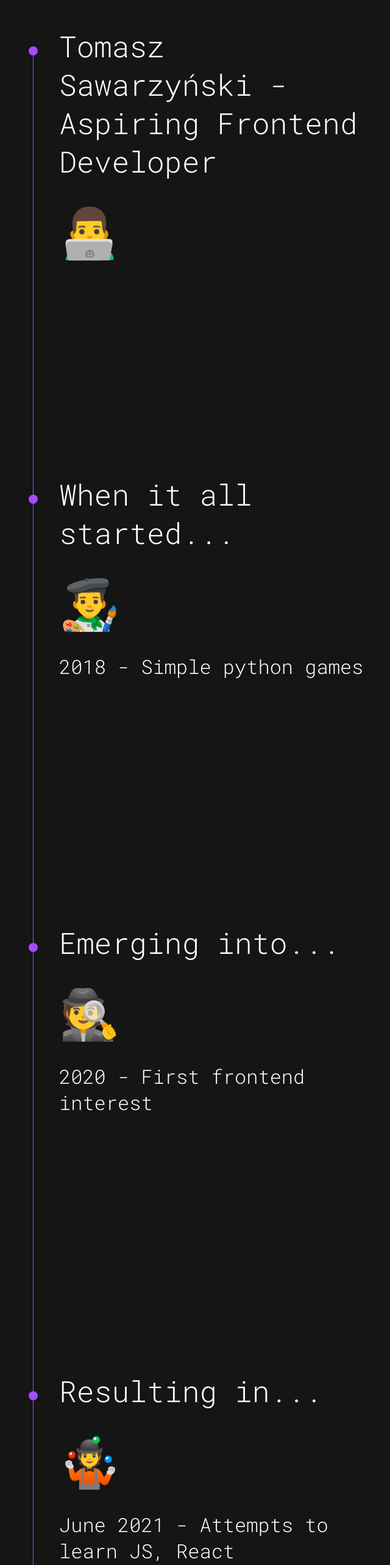
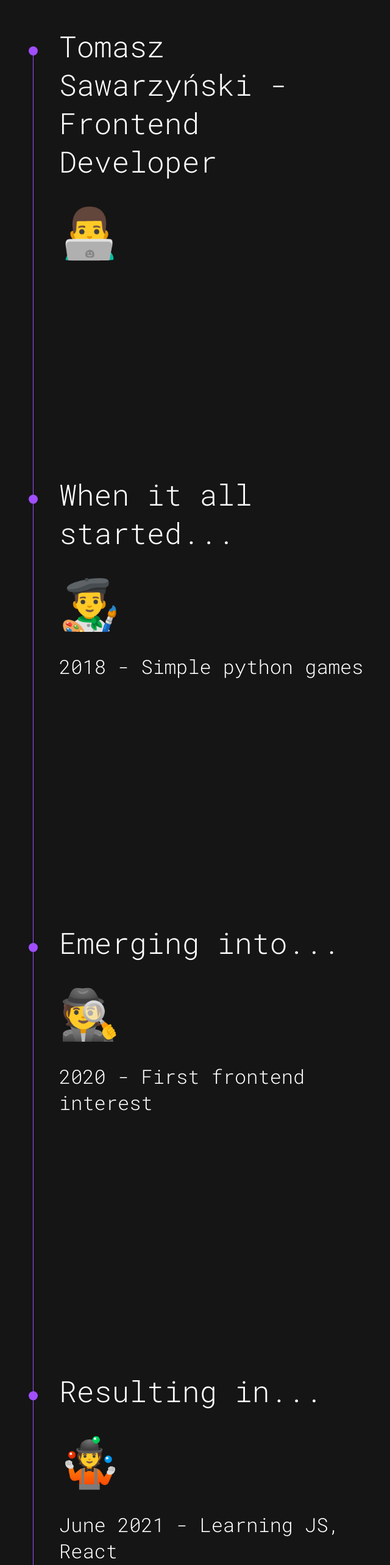
Before and after one commit to Sawarz/portfolio, a React (Create React App) app: page /projects in a window 1280 px wide. Shown: the part 234-2800 px from the top of the page at 61% size, without its empty margins (202-842 px from the left). Built offline with nearby package versions, Linux system fonts and the light colour scheme.

Commit message:
Update content

```diff
--- a/src/components/projects/Projects.js
+++ b/src/components/projects/Projects.js
@@ -91,7 +91,7 @@ export default function Projects() {
               </a>
             </div>
             <div className={styles.divider}></div>
-            <div className={styles.description}>A shop mockup website where you can buy all things related to React libraries</div>
+            <div className={styles.description}>A shop mockup website where you can "buy" all things related to React libraries</div>
             <div className={styles.divider}></div>
             <div className={styles.learnedList}>
               <div className={styles.projectSubtitle}>Used:</div>
--- a/src/components/roadmap/Roadmap.js
+++ b/src/components/roadmap/Roadmap.js
@@ -95,7 +95,7 @@ export default function Roadmap() {
       <div className={styles.roadmapLine}>
         <div className={styles.roadmapPoint}>
           <div className={roadmapContentStyles}>
-            <AnimatedText>Tomasz Sawarzyński - Aspiring Frontend Developer</AnimatedText>
+            <AnimatedText>Tomasz Sawarzyński - Frontend Developer</AnimatedText>
             <AnimatedContent className={styles.animatedContent}>👨‍💻</AnimatedContent>
           </div>
         </div>
@@ -117,16 +117,23 @@ export default function Roadmap() {
           <div className={roadmapContentStyles}>
             <AnimatedText>Resulting in...</AnimatedText>
             <AnimatedContent className={styles.animatedContent}>🤹</AnimatedContent>
-            <AnimatedContent className={styles.animatedContentText}>June 2021 - Attempts to learn JS, React</AnimatedContent>
+            <AnimatedContent className={styles.animatedContentText}>June 2021 - Learning JS, React</AnimatedContent>
+          </div>
+        </div>
+        <div className={styles.roadmapPoint}>
+          <div className={roadmapContentStyles}>
+            <AnimatedText>Recent times...</AnimatedText>
+            <AnimatedContent className={styles.animatedContent}>🏅</AnimatedContent>
+            <AnimatedContent className={styles.animatedContentText}>August 2022 - Finishing projects and applying for a job!</AnimatedContent>
           </div>
         </div>
         <div className={styles.roadmapPoint}>
         <div className={styles.confettiSource}></div>
         <AnimatedContent className={styles.confetti}><Confetti width={confettiWidth}></Confetti></AnimatedContent>
           <div className={roadmapContentStyles}>
-            <AnimatedText>Recent times...</AnimatedText>
-            <AnimatedContent className={styles.animatedContent}>🏅</AnimatedContent>
-            <AnimatedContent className={styles.animatedContentText}>2022 - Finishing projects and applying for a job!</AnimatedContent>
+            <AnimatedText>Today</AnimatedText>
+            <AnimatedContent className={styles.animatedContent}>🤵</AnimatedContent>
+            <AnimatedContent className={styles.animatedContentText}>September 2022 - now: Working as a React Developer at Scandiweb</AnimatedContent>
           </div>
         </div>
         <div className={styles.roadmapEnd}></div>
```
